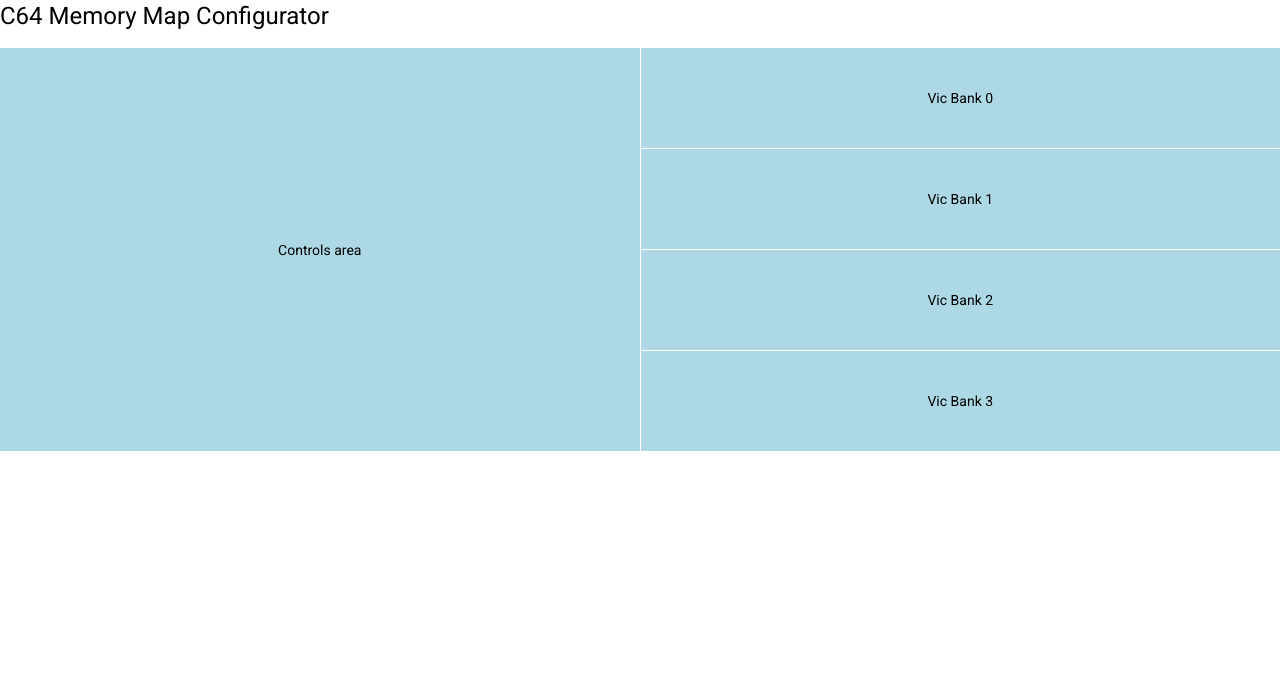
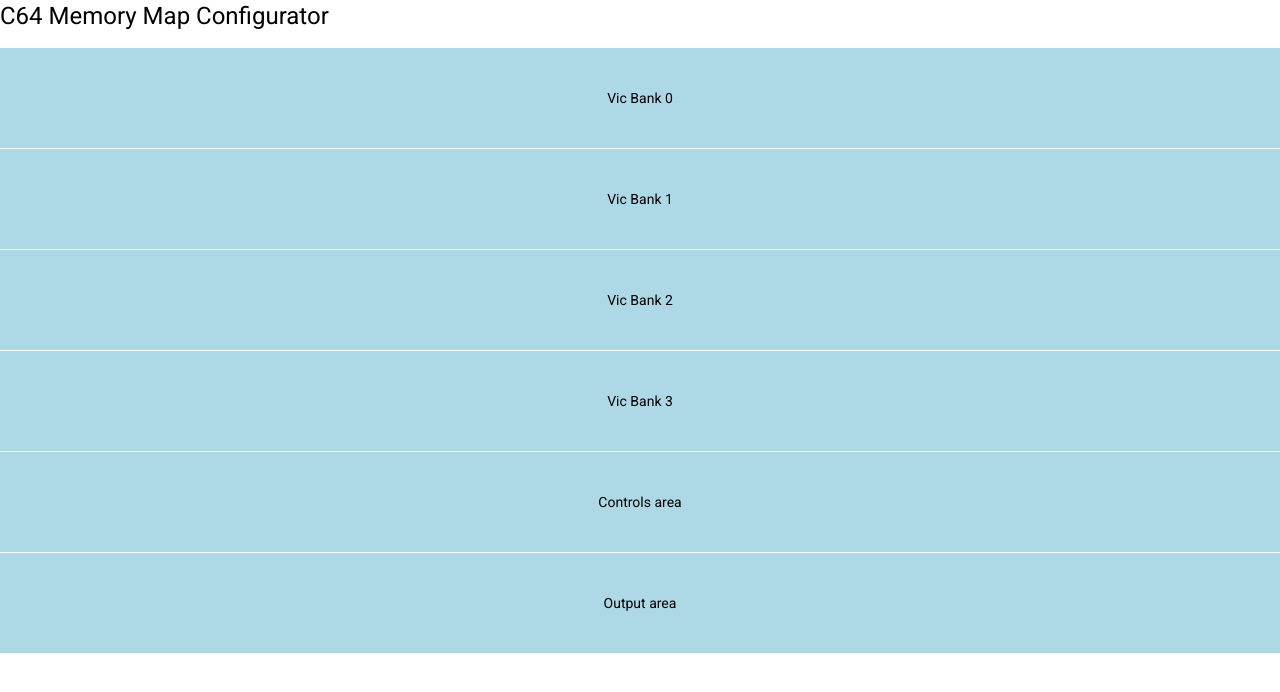
Before and after one commit to lewisb42/c64-memmap-tool, an Angular app: page / in a window 1280 px wide. Shown: the top 692 px of the page. Built offline with nearby package versions, Linux system fonts and the light colour scheme.

Commit message:
moved the controls to the bottom and added a row for the output

```diff
--- a/src/app/memmap-configurator/memmap-configurator.component.html
+++ b/src/app/memmap-configurator/memmap-configurator.component.html
@@ -1,7 +1,8 @@
-<mat-grid-list cols="2" rowHeight="100px">
-    <mat-grid-tile rowspan="4">Controls area</mat-grid-tile>
+<mat-grid-list cols="1" rowHeight="100px">
     <mat-grid-tile>Vic Bank 0</mat-grid-tile>
     <mat-grid-tile>Vic Bank 1</mat-grid-tile>
     <mat-grid-tile>Vic Bank 2</mat-grid-tile>
     <mat-grid-tile>Vic Bank 3</mat-grid-tile>
+    <mat-grid-tile rowHeight="200px">Controls area</mat-grid-tile>
+    <mat-grid-tile>Output area</mat-grid-tile>
 </mat-grid-list>
```
